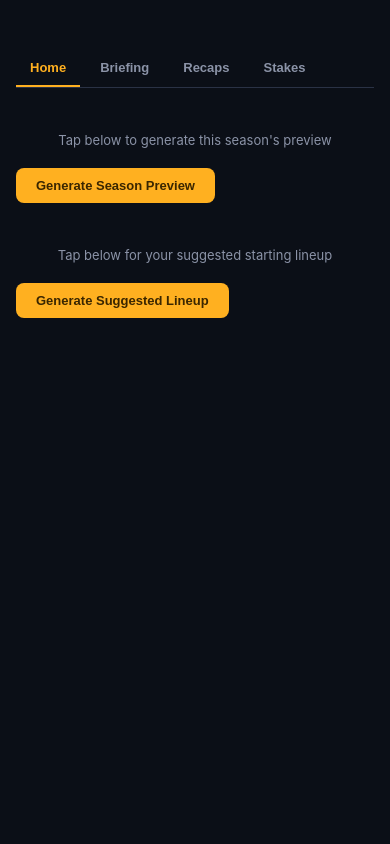
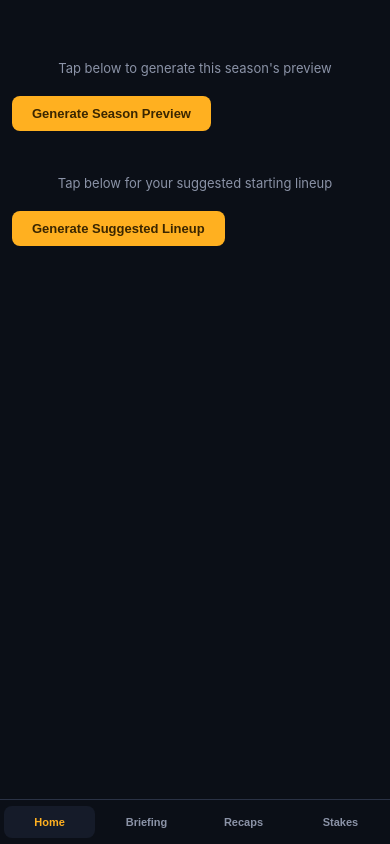
Before and after one commit to matdj11/league-tonight, a Flask app: template templates/team_home.html in a window 390 px wide. Run offline with Flask 3, Linux system fonts and the light colour scheme; the template is opened without the code that fills it, so the values that code supplies are empty.

Commit message:
Update team_home.html

```diff
--- a/templates/team_home.html
+++ b/templates/team_home.html
@@ -39,6 +39,39 @@
         .recap-item { padding: 12px 0; border-bottom: 1px solid #2A3245; display: flex; justify-content: space-between; align-items: center; }
         .recap-item:last-child { border-bottom: none; }
         .recap-item a { color: #5EEAD4; text-decoration: none; font-size: 13px; }
+
+        @media (max-width: 640px) {
+            body { padding: 20px 12px 90px; }
+            .tabs {
+                position: fixed;
+                bottom: 0;
+                left: 0;
+                right: 0;
+                margin: 0;
+                background: #0B0F17;
+                border-top: 1px solid #2A3245;
+                border-bottom: none;
+                padding: 6px 4px calc(6px + env(safe-area-inset-bottom));
+                justify-content: space-around;
+                z-index: 100;
+                overflow-x: visible;
+            }
+            .tab-btn {
+                flex: 1;
+                text-align: center;
+                padding: 10px 4px;
+                border-bottom: none;
+                border-radius: 8px;
+                font-size: 11px;
+            }
+            .tab-btn.active {
+                background: #151B29;
+                border-bottom: none;
+            }
+            .card { padding: 16px; }
+            .header h1 { font-size: 20px; }
+            .standings-row { grid-template-columns: 24px 1fr 60px 60px; font-size: 12px; }
+        }
     </style>
 </head>
 <body>
```
